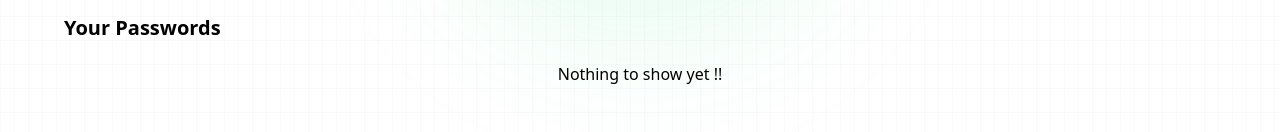
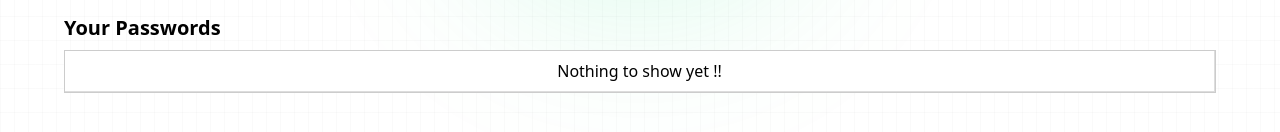
Before and after one commit to HatimMaterwala/-PassOP-, a React (Vite) app: page / in a window 1280 px wide. Shown: the part 320-452 px from the top of the page. Built offline with nearby package versions, Linux system fonts and the light colour scheme.

Commit message:
Update tbody and thead

```diff
--- a/src/components/Manager.jsx
+++ b/src/components/Manager.jsx
@@ -224,7 +224,8 @@ const Manager = () => {
 
         <div className="displayPasswords my-5 mx-5 md:m-auto md:w-full">
           <h1 className="text-xl font-semibold">Your Passwords</h1>
-          <div className="w-full custom-scrollbar rounded-l-xl my-5 max-h-[26.5vh] md:max-h-[35vh] overflow-y-scroll overflow-x-scroll md:overflow-x-hidden">
+          {/* <div className="w-full custom-scrollbar rounded-l-xl my-5 max-h-[26.5vh] md:max-h-[35vh] overflow-y-scroll overflow-x-scroll md:overflow-x-hidden"> */}
+          <div className="table-container custom-scrollbar">
             <table className="w-full text-center">
               <thead>
                 {storage.length > 0 ? (
@@ -285,7 +286,7 @@ const Manager = () => {
                       <div className="flex justify-around items-center gap-2">
                         <div></div>
                         <div className="text-center w-full">
-                          <span className="inline-block  overflow-hidden">
+                          <span className="inline-block overflow-hidden">
                             {"•".repeat(lup.Password.length)}
                           </span>
                         </div>
--- a/src/index.css
+++ b/src/index.css
@@ -1,30 +1,45 @@
-@import "tailwindcss";
+/* Custom Scrollbar styling (if needed) */
+.custom-scrollbar {
+  scrollbar-width: thin; /* Firefox */
+}
+.custom-scrollbar::-webkit-scrollbar {
+  height: 6px;
+}
+.custom-scrollbar::-webkit-scrollbar-thumb {
+  background-color: rgba(0, 128, 0, 0.506);
+  border-radius: 3px;
+}
+.custom-scrollbar::-webkit-scrollbar-track {
+  background-color: rgba(0, 128, 0, 0.506);
+}
 
-/* .divTable{
-    scrollbar-x-width: none !important;
-} */
+/* Container for the table with scrolling */
+.table-container {
+  margin-top: .5rem;
+  max-height: 300px; /* Adjust as needed */
+  overflow-y: auto;
+  border: 1px solid #ccc;
+}
 
-.custom-scrollbar {
-    overflow-x: auto;
-    overflow-y: auto;
-    scrollbar-width: thin; /* For Firefox */
-  }
+/* Make table header sticky */
+thead {
+  position: sticky;
+  top: 0;
+  background: white;
+  z-index: 10;
+}
 
-  .custom-scrollbar::-webkit-scrollbar {
-    height: 6px; /* Width of the horizontal scrollbar */
-  }
+/* Basic table styles */
+table {
+  width: 100%;
+  /* border-collapse: collapse; */
+}
 
-  .custom-scrollbar::-webkit-scrollbar-thumb {
-    /* background-color: rgba(0, 0, 0, 0.3); */
-    background-color: (0, 128, 0, 0.506);
-    border-radius: 3px;
-  }
 
-  .custom-scrollbar::-webkit-scrollbar-track {
-    /* background-color: rgba(0, 0, 0, 0.1); */
-    background-color: rgba(0, 128, 0, 0.506)
-  }
-
-  .expanded-width {
-    width: auto; /* Adjust as needed to fit the content */
-  }
+td,th {
+  padding: 8px;
+  border-right: 1px solid #ddd;
+  border-bottom: 1px solid #ddd;
+  border-left: 0px;
+  white-space: nowrap;
+}
```
